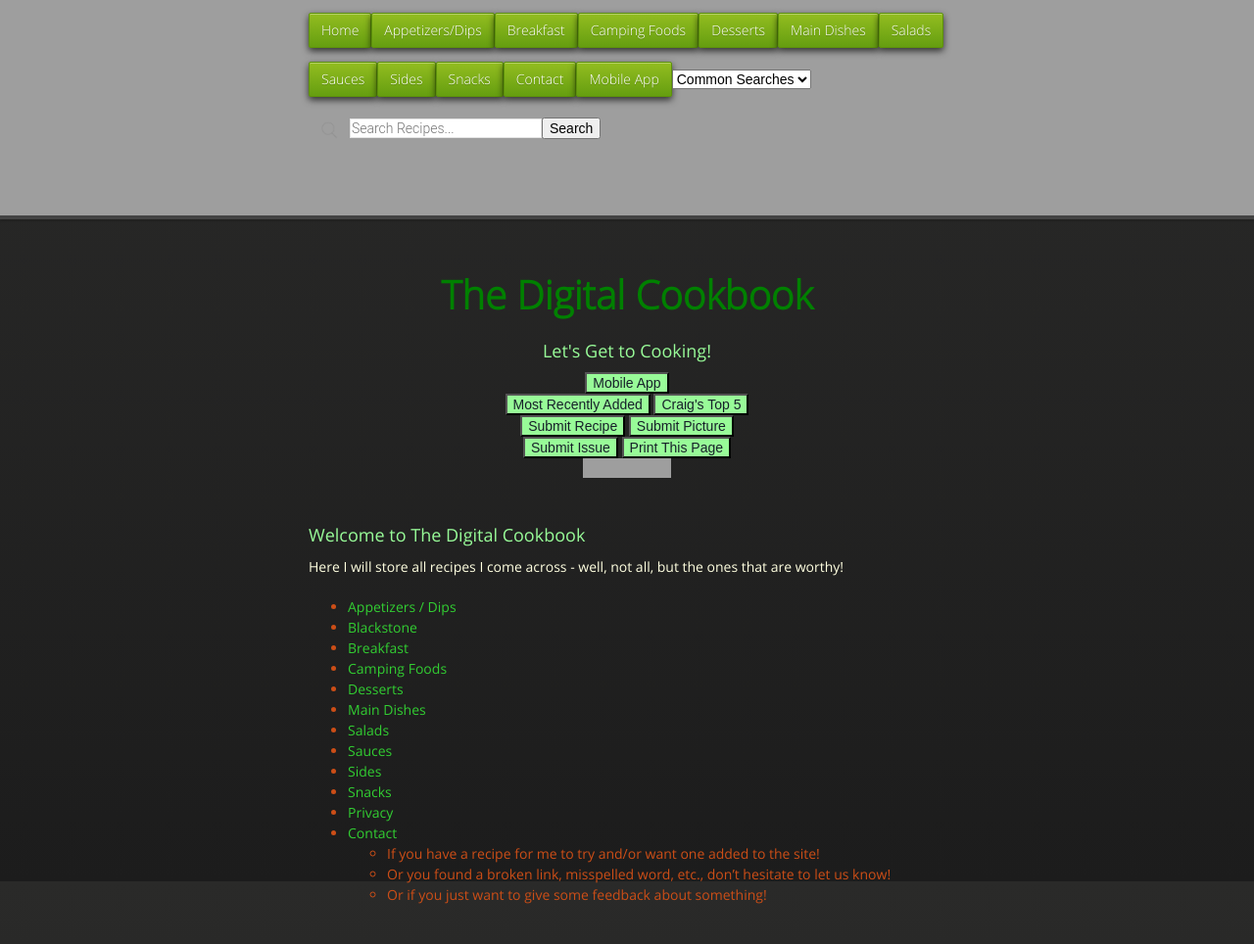
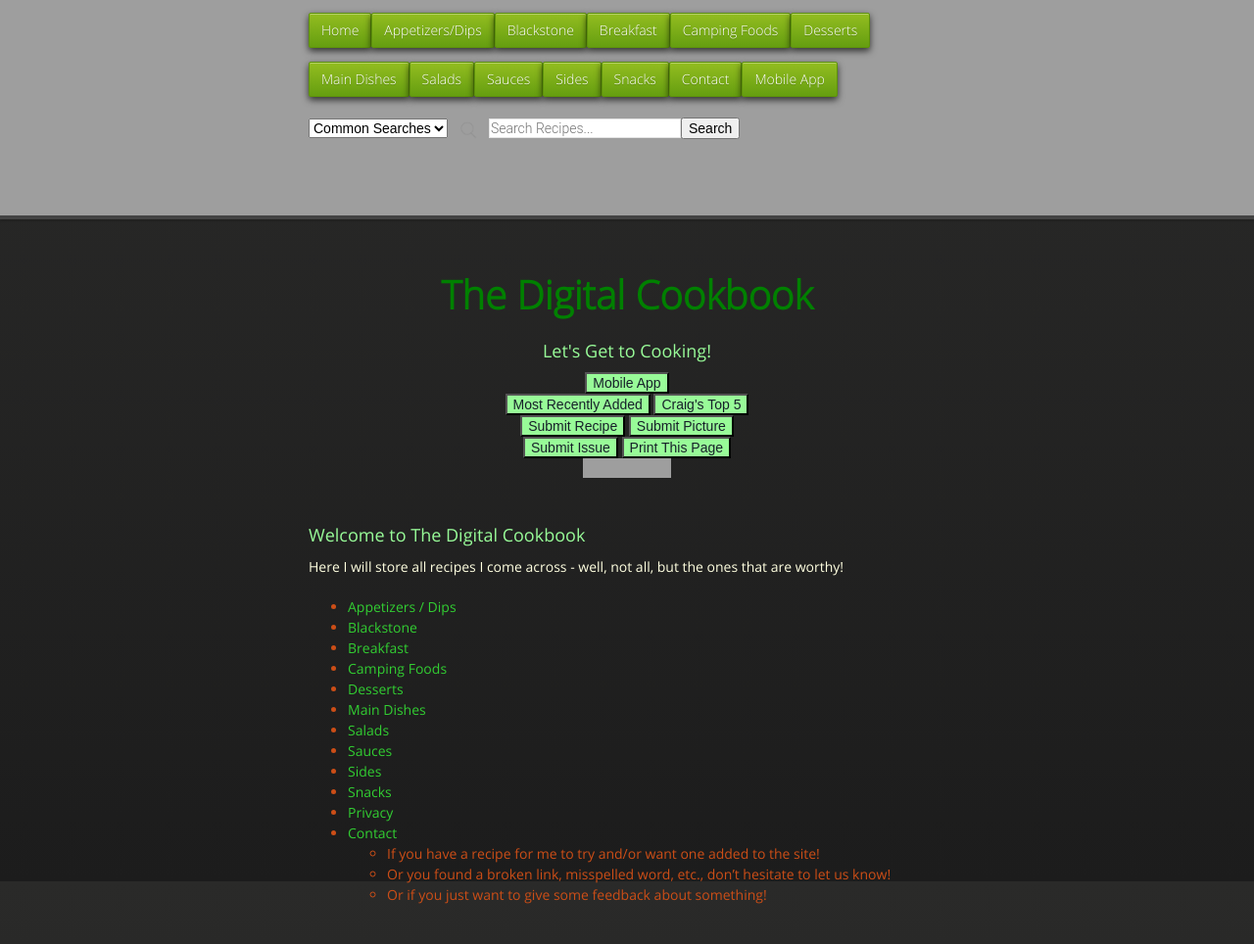
Before and after one commit to cmwillett/TheDigitalCookbook, a Jekyll site: the page built from index.md, in a window 1280 px wide. Shown: the whole page at 98% size. Built offline with Jekyll 4.4.1, drawn with Linux system fonts in a browser that asks for light colours; nearby versions of some CDN libraries; grey boxes are pictures that could not be loaded.

Commit message:
added blackstone

```diff
--- a/_layouts/default.html
+++ b/_layouts/default.html
@@ -38,6 +38,7 @@
           <nav>
             <li class="fork"><a href="{{site.github.url}}">Home</a></li>
             <li class="fork"><a href="{{site.github.url}}/AppetizerDips/index.html">Appetizers/Dips</a></li>
+            <li class="fork"><a href="{{site.github.url}}/Blackstone/index.html">Blackstone</a></li>
             <li class="fork"><a href="{{site.github.url}}/Breakfast/index.html">Breakfast</a></li>
             <li class="fork"><a href="{{site.github.url}}/Camping/index.html">Camping Foods</a></li>
             <li class="fork"><a href="{{site.github.url}}/Desserts/index.html">Desserts</a></li>
```
